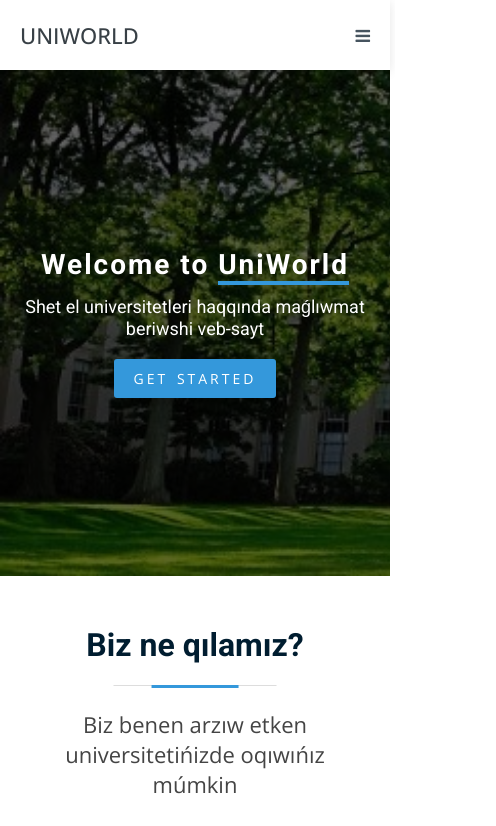
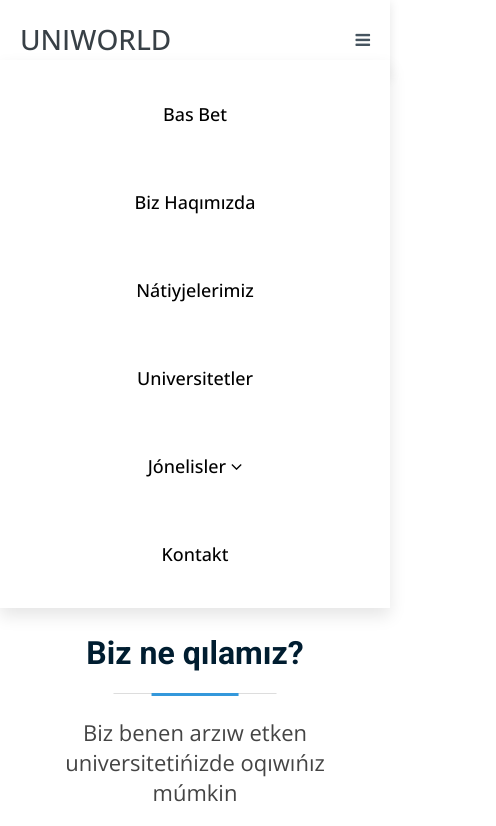
Before and after one commit to Shaxlo2027/uniworld, a plain HTML site: page index.html in a window 390 px wide. Both pictures are taken after a click on the button 362 px from the left and 35 px from the top of the page. Shown: the top 826 px of the page, 496 px wide, since content can reach past the window. Drawn offline with nearby package versions, Linux system fonts and the light colour scheme.

Commit message:
Add files via upload

```diff
--- a/js/app.js
+++ b/js/app.js
@@ -103,3 +103,15 @@
     resultDiv.html(htmlContent).fadeIn(500);
   });
 });
+
+// Úsh sızıq basılǵanda menyudi ashiw hám jabıw
+document.addEventListener('DOMContentLoaded', function() {
+    const barsBtn = document.querySelector('.bars-btn');
+    const headerMenu = document.querySelector('.header-items');
+
+    if (barsBtn && headerMenu) {
+        barsBtn.addEventListener('click', function() {
+            headerMenu.classList.toggle('active');
+        });
+    }
+});
--- a/styles/style.css
+++ b/styles/style.css
@@ -694,7 +694,7 @@
 }
 
 .submit-btn {
-  background: #3498db;
+  background: #0056b3;
   border: 0;
   padding: 12px 40px;
   color: #fff;
@@ -781,7 +781,7 @@
 }
 
 .ai-btn:hover {
-    background: var(--ligth-blue);
+    background: #2980b9;
 }
 
 .ai-btn:active {
@@ -934,7 +934,7 @@
 
 /* ========================== @media ========================== */
 
-/* 1. Planshetlar va kichik noutbuklar uchun (Ekran o'lchami 1000px dan kichrayganda) */
+/* 1. Planshetler hám kishi noutbuklar ushın (Ekran ólshemi 1000px ten kishi bolǵanda) */
 @media (max-width: 1000px) {
   .header-items, .header-icons {
     display: none; /* Kompyuter menyusini yashiramiz (JS dagi bars-btn ishlashi uchun) */
@@ -953,26 +953,43 @@
   }
 }
 
-/* 2. Mobil telefonlar uchun (Ekran o'lchami 600px dan kichrayganda) */
+/* 2. Mobil telefonlar ushın (Ekran ólshemi 600px tan kishi bolǵanda) */
 @media (max-width: 600px) {
-  .logo-link {
-    font-size: 22px; /* Logotip shriftini biroz kichraytiramiz */
+  .header-items {
+    display: none;
+    position: absolute;
+    top: 60px;
+    left: 0;
+    width: 100%;
+    background-color: #ffffff;
+    flex-direction: column !important;
+    padding: 20px 0 !important;
+    box-shadow: 0px 8px 16px rgba(0, 0, 0, 0.1);
+    z-index: 1000;
   }
-  .banner-title {
-    font-size: 28px; /* Asosiy sarlavhani telefon ekraniga moslaymiz */
+
+  /* JavaScript túyme basılǵanda usı 'active' klassın qosadı hám header siltemeleri kórinedi. */
+  .header-items.active {
+    display: flex !important;
   }
-  .banner-title-2 {
-    font-size: 18px;
+
+  .header-items li {
+    margin: 12px 0 !important;
+    text-align: center;
+    width: 100%;
   }
-  .about-block__items {
-    grid-template-columns: 1fr; /* Telefonlarda hamma narsa 1 qator bo'lib ustma-ust tushadi */
+
+  .header-items li a {
+    font-size: 18px !important;
+    color: #000000 !important;
+    display: block;
+    padding: 10px 0;
+    font-weight: 500;
+    transition: 0.3s;
   }
-  .result-block_items {
-    flex-direction: column;
-    gap: 15px;
-  }
-  .comment-form .form-group-top {
-    flex-direction: column; /* Ism va familiya kiritish oynalari ham ustma-ust tushadi */
-    gap: 15px;
+
+  .header-items li a:hover {
+    color: var(--light-blue) !important;
+    background-color: #f5f5f5;
   }
 }
```
